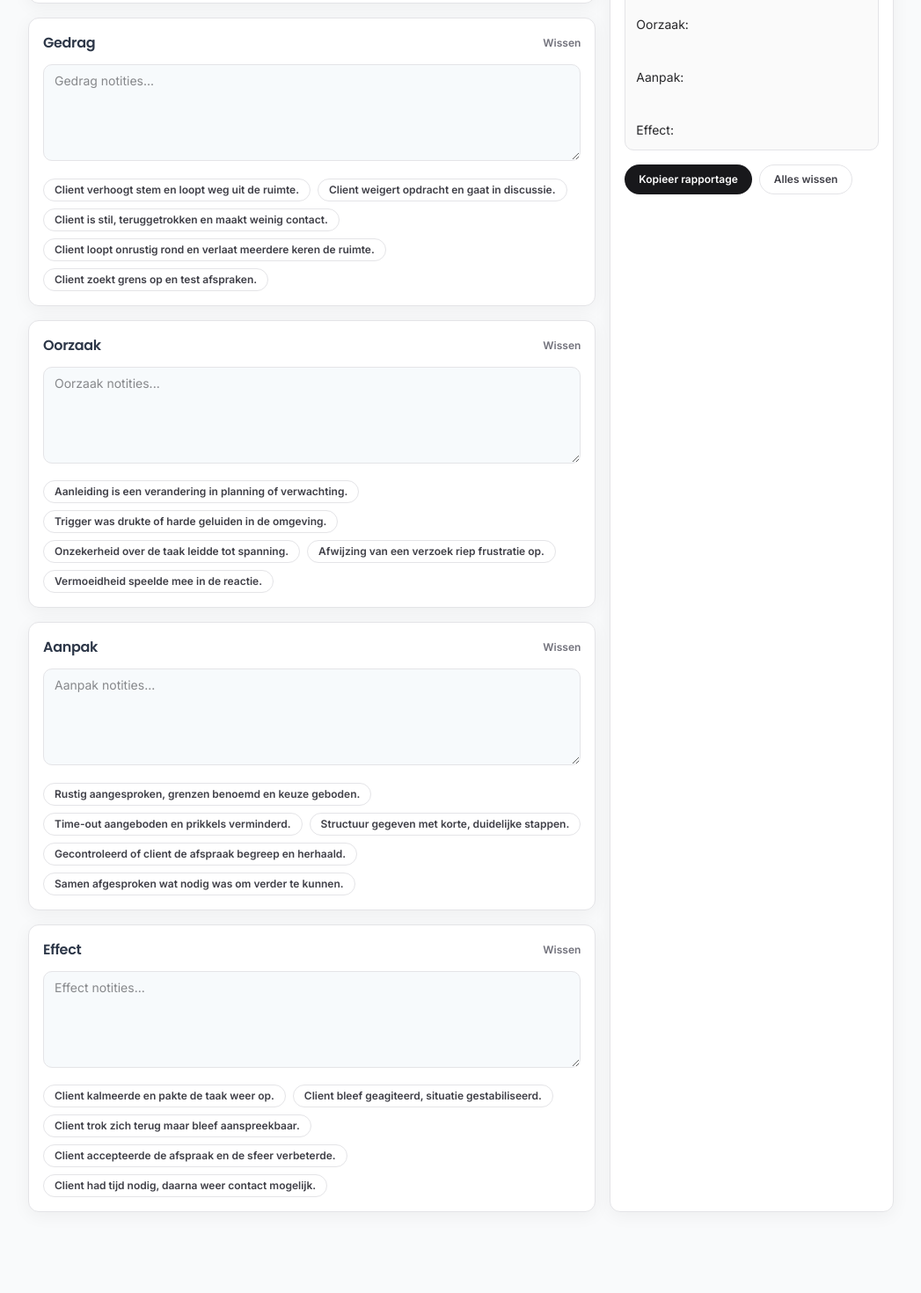
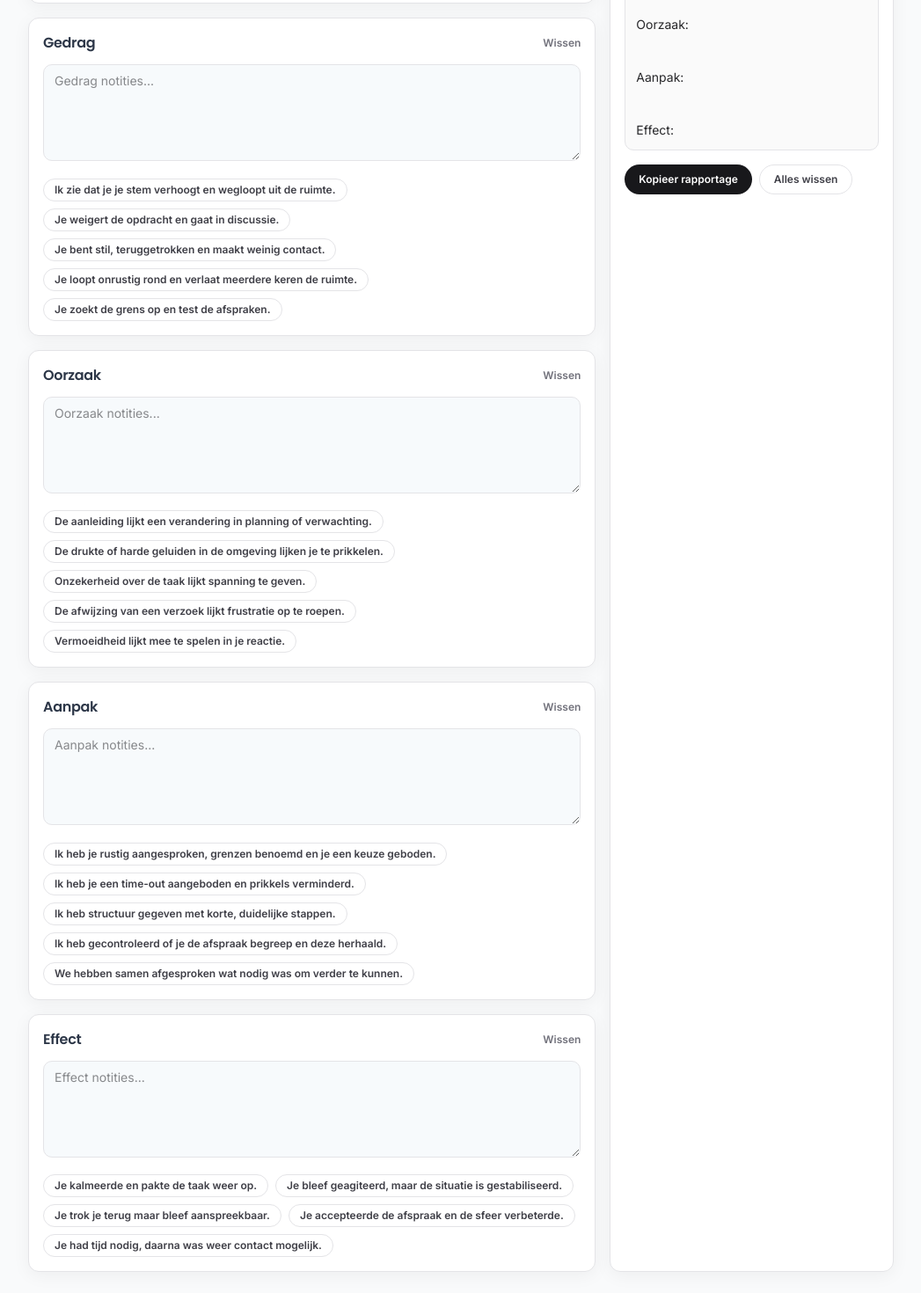
Before and after one commit to jacquesesenkbrink-max/zorgbalans, a Next.js app: page /dashboard/rapportage in a window 1280 px wide. Shown: the part 306-1776 px from the top of the page at 88% size, without its empty margins (116-1163 px from the left). Before the commit the page ends 1708 px from the top, so only its background shows below. Built offline with nearby package versions, Linux system fonts and the light colour scheme; no server answers.

Commit message:
update: make rapportage text client-directed

```diff
--- a/src/app/dashboard/rapportage/page.tsx
+++ b/src/app/dashboard/rapportage/page.tsx
@@ -14,44 +14,44 @@ const templateGroups: TemplateGroup[] = [
     id: "gedrag",
     label: "Gedrag",
     items: [
-      "Client verhoogt stem en loopt weg uit de ruimte.",
-      "Client weigert opdracht en gaat in discussie.",
-      "Client is stil, teruggetrokken en maakt weinig contact.",
-      "Client loopt onrustig rond en verlaat meerdere keren de ruimte.",
-      "Client zoekt grens op en test afspraken.",
+      "Ik zie dat je je stem verhoogt en wegloopt uit de ruimte.",
+      "Je weigert de opdracht en gaat in discussie.",
+      "Je bent stil, teruggetrokken en maakt weinig contact.",
+      "Je loopt onrustig rond en verlaat meerdere keren de ruimte.",
+      "Je zoekt de grens op en test de afspraken.",
     ],
   },
   {
     id: "oorzaak",
     label: "Oorzaak",
     items: [
-      "Aanleiding is een verandering in planning of verwachting.",
-      "Trigger was drukte of harde geluiden in de omgeving.",
-      "Onzekerheid over de taak leidde tot spanning.",
-      "Afwijzing van een verzoek riep frustratie op.",
-      "Vermoeidheid speelde mee in de reactie.",
+      "De aanleiding lijkt een verandering in planning of verwachting.",
+      "De drukte of harde geluiden in de omgeving lijken je te prikkelen.",
+      "Onzekerheid over de taak lijkt spanning te geven.",
+      "De afwijzing van een verzoek lijkt frustratie op te roepen.",
+      "Vermoeidheid lijkt mee te spelen in je reactie.",
     ],
   },
   {
     id: "aanpak",
     label: "Aanpak",
     items: [
-      "Rustig aangesproken, grenzen benoemd en keuze geboden.",
-      "Time-out aangeboden en prikkels verminderd.",
-      "Structuur gegeven met korte, duidelijke stappen.",
-      "Gecontroleerd of client de afspraak begreep en herhaald.",
-      "Samen afgesproken wat nodig was om verder te kunnen.",
+      "Ik heb je rustig aangesproken, grenzen benoemd en je een keuze geboden.",
+      "Ik heb je een time-out aangeboden en prikkels verminderd.",
+      "Ik heb structuur gegeven met korte, duidelijke stappen.",
+      "Ik heb gecontroleerd of je de afspraak begreep en deze herhaald.",
+      "We hebben samen afgesproken wat nodig was om verder te kunnen.",
     ],
   },
   {
     id: "effect",
     label: "Effect",
     items: [
-      "Client kalmeerde en pakte de taak weer op.",
-      "Client bleef geagiteerd, situatie gestabiliseerd.",
-      "Client trok zich terug maar bleef aanspreekbaar.",
-      "Client accepteerde de afspraak en de sfeer verbeterde.",
-      "Client had tijd nodig, daarna weer contact mogelijk.",
+      "Je kalmeerde en pakte de taak weer op.",
+      "Je bleef geagiteerd, maar de situatie is gestabiliseerd.",
+      "Je trok je terug maar bleef aanspreekbaar.",
+      "Je accepteerde de afspraak en de sfeer verbeterde.",
+      "Je had tijd nodig, daarna was weer contact mogelijk.",
     ],
   },
 ];
@@ -93,21 +93,27 @@ export default function RapportagePage() {
   const reportText = useMemo(() => {
     const lines: string[] = [];
     const trimmedClient = clientCode.trim();
-    if (trimmedClient) {
-      lines.push(`Client: ${trimmedClient}`);
-      lines.push("");
-    }
+    const prefix = trimmedClient ? `${trimmedClient}, ` : "";
+    const withClient = (text: string) => {
+      const trimmed = text.trim();
+      if (!trimmed) return "";
+      if (!prefix) return trimmed;
+      if (trimmed.toLowerCase().startsWith(trimmedClient.toLowerCase())) {
+        return trimmed;
+      }
+      return `${prefix}${trimmed}`;
+    };
     lines.push("Gedrag:");
-    lines.push(gedrag.trim());
+    lines.push(withClient(gedrag));
     lines.push("");
     lines.push("Oorzaak:");
-    lines.push(oorzaak.trim());
+    lines.push(withClient(oorzaak));
     lines.push("");
     lines.push("Aanpak:");
-    lines.push(aanpak.trim());
+    lines.push(withClient(aanpak));
     lines.push("");
     lines.push("Effect:");
-    lines.push(effect.trim());
+    lines.push(withClient(effect));
     return lines.join("\n").trim();
   }, [aanpak, clientCode, effect, gedrag, oorzaak]);
 
@@ -189,7 +195,7 @@ export default function RapportagePage() {
             <div className="rounded-2xl border border-zinc-200 bg-white p-4 shadow-sm">
               <h2 className="text-base font-semibold">Rapportage invoer</h2>
               <p className="mt-1 text-sm text-zinc-600">
-                Gebruik sjablonen om snel te starten en voeg eigen nuance toe.
+                Gebruik sjablonen die gericht zijn aan de client en voeg nuance toe.
               </p>
               <label className="mt-4 block text-xs font-semibold uppercase tracking-[0.2em] text-zinc-500">
                 Client (afkorting)
```
